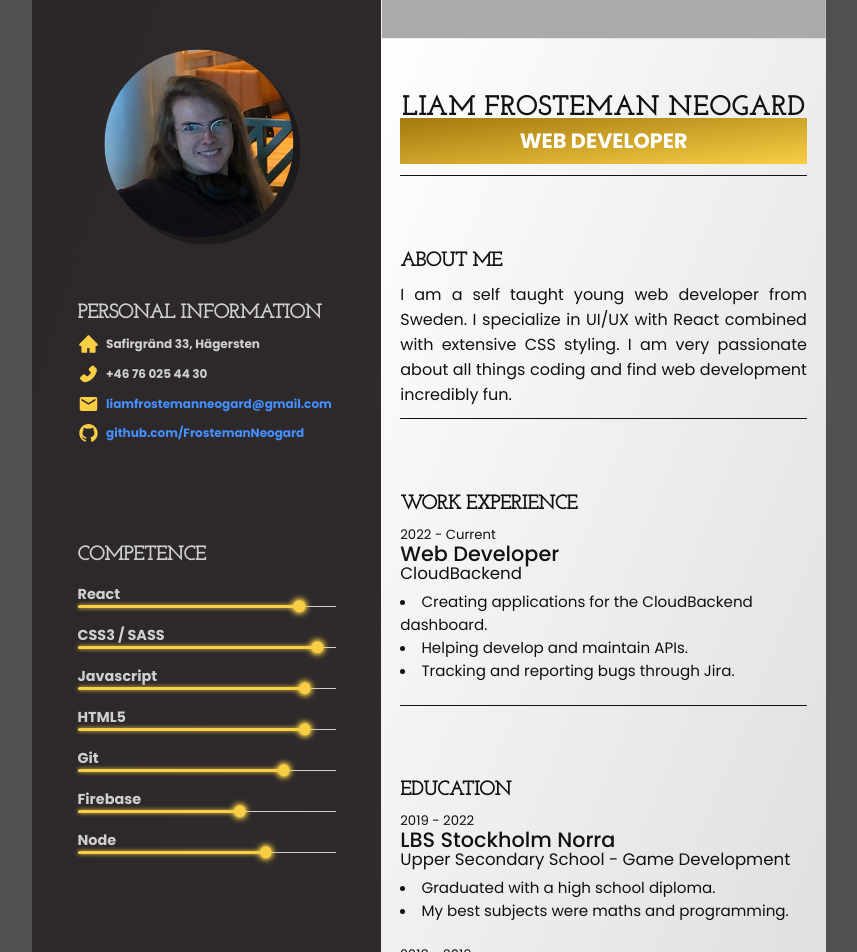
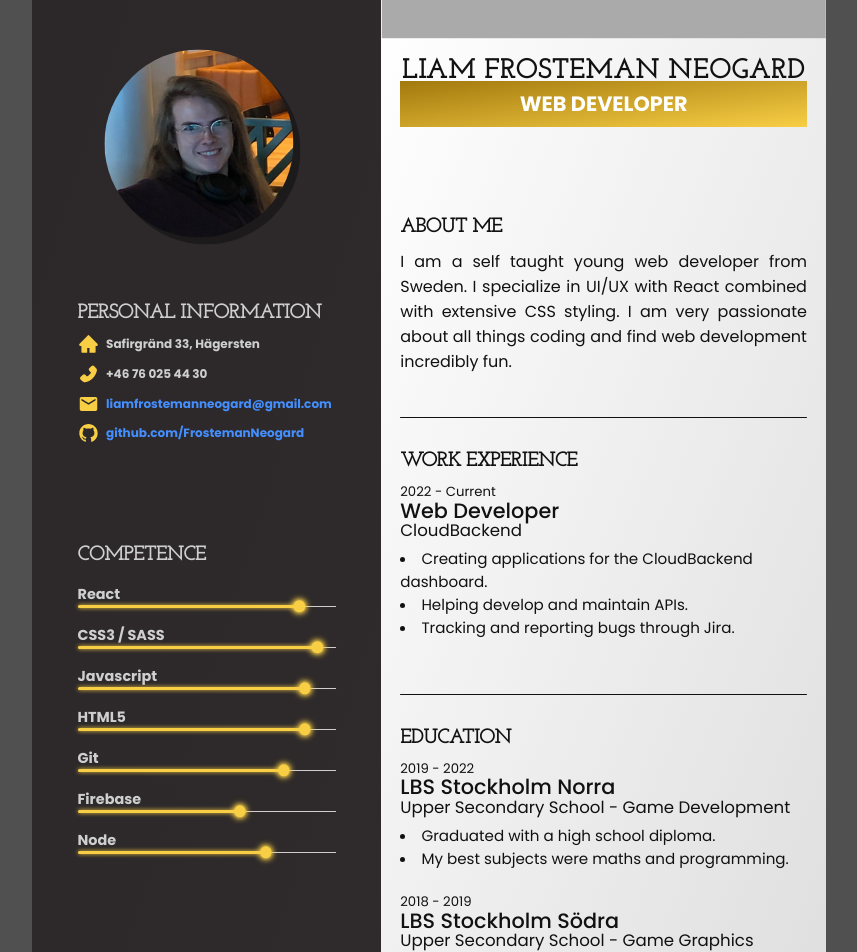
Before and after one commit to FrostemanNeogard/personal_resume, a React (Vite) app: page / in a window 1280 px wide. Shown: the top 952 px of the page, without its empty margins (211-1068 px from the left). Built offline with nearby package versions, Linux system fonts and the light colour scheme; a web font is replaced by a local one.

Commit message:
Minor layout fix

```diff
--- a/src/styling/RightSideContent.sass
+++ b/src/styling/RightSideContent.sass
@@ -32,19 +32,24 @@ $secondary-gold-color: var(--secondary-gold-color)
     transform: translate(-50%, 50%)
 
   section
-    margin: auto 0
     display: flex
     flex-direction: column
     gap: 3mm
 
-    &:not(:last-of-type)::after
+    &:not(:last-of-type, :first-of-type)::after
       content: ""
       width: 100%
       height: 0.25mm
       background-color: #111
       border-radius: 321312px
       display: block
+      margin: 2rem 0
 
+    &:nth-of-type(2)
+      margin-top: auto
+
+    &:last-of-type
+      margin-bottom: auto
   *:not(section)
     margin: 0
 
```
